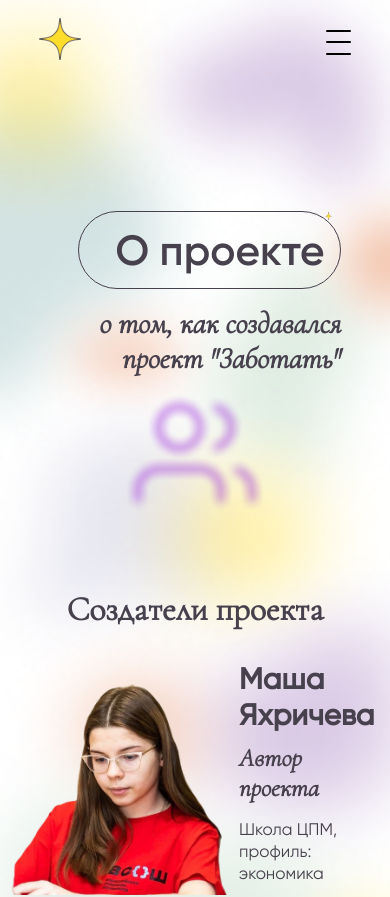
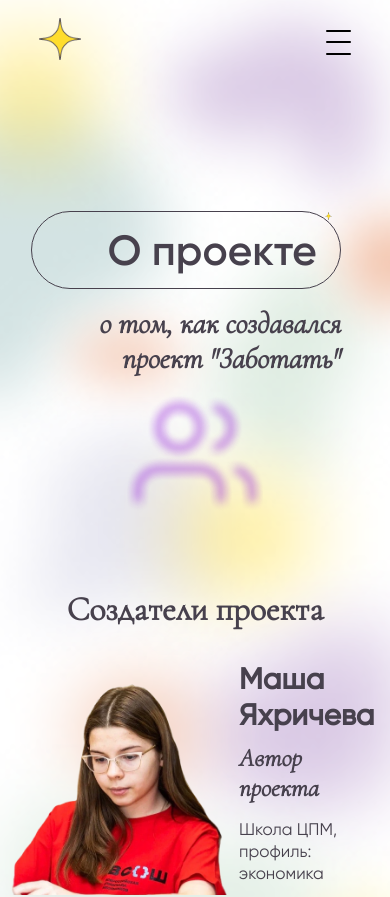
Before and after one commit to impanikaa/longread-app, a React (Create React App) app: page /about in a window 390 px wide. Shown: the top 897 px of the page. Built offline with nearby package versions, Linux system fonts and the light colour scheme.

Commit message:
правка адаптивности на главной и about

```diff
--- a/src/components/about/style.module.css
+++ b/src/components/about/style.module.css
@@ -438,8 +438,8 @@
     }
 
     .main_text h1 {
-        width: 60vw;
-        padding-right: 4vw;
+        width: 70vw;
+        padding-right: 6vw;
         text-align: end;
     }
 
--- a/src/components/home/style.module.css
+++ b/src/components/home/style.module.css
@@ -44,7 +44,7 @@
     border-radius: 10vh;
     padding-top: 1.5vh;
     padding-bottom: 1.5vh;
-    padding-left: 4vw;
+    padding-left: 6vw;
     display: inline-block;
     width: 45vw;
     position: relative;
@@ -324,7 +324,7 @@
     }
 
     .main_text h1 {
-        width: 50vw;
+        width: 60vw;
         padding-right: 6vw;
         text-align: end;
     }
```
